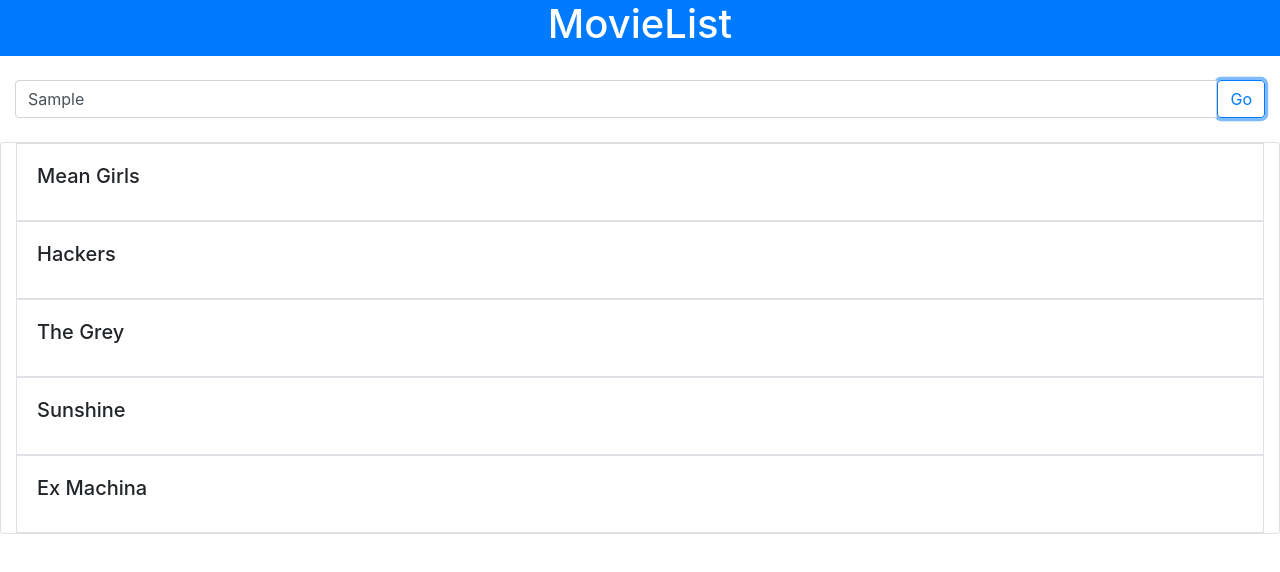
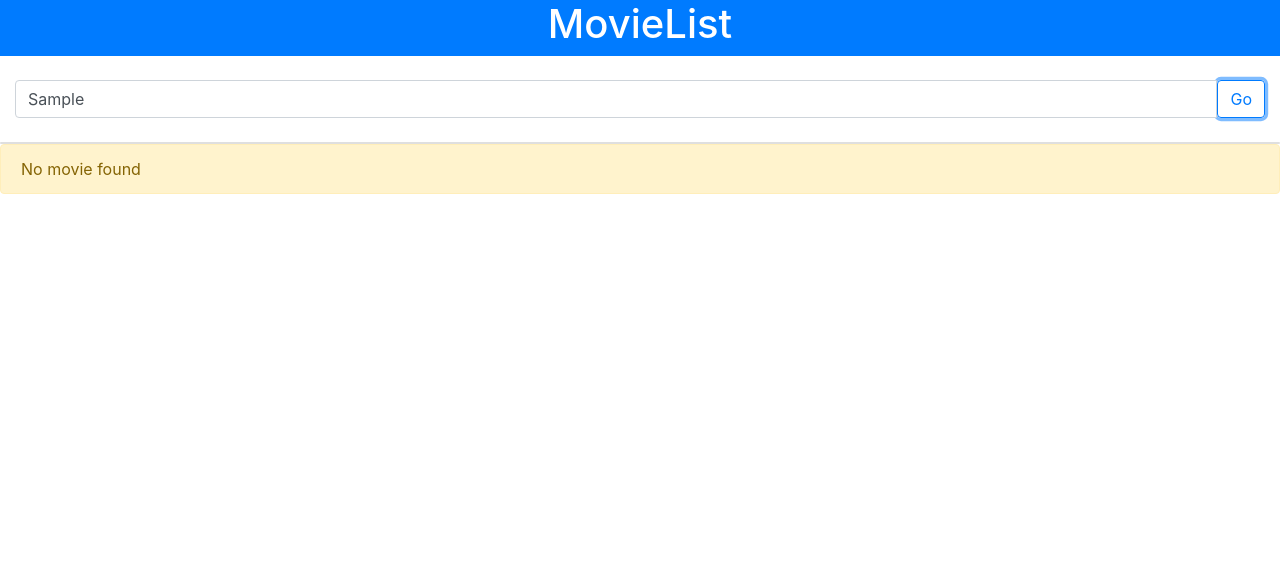
Before and after one commit to qtrangdo/movie_list, a React app: page / in a window 1280 px wide. Both pictures are taken after typing "Sample" into the empty fields and a click on the button "Go". Shown: the top 572 px of the page. Built offline with nearby package versions, Linux system fonts and the light colour scheme.

Commit message:
Handle onChange searchbar and case of no match search

```diff
--- a/src/components/App.js
+++ b/src/components/App.js
@@ -1,20 +1,58 @@
-import React from 'react';
+import React, { Component } from 'react';
 import MovieItem from './MovieItem';
 import Header from './Header';
 import Search from './Search';
 
+var movies = [
+    { title: 'Mean Girls' },
+    { title: 'Hackers' },
+    { title: 'The Grey' },
+    { title: 'Sunshine' },
+    { title: 'Ex Machina' },
+];
+
+class App extends Component {
+    constructor() {
+        super();
+        this.state = {
+            movies: null || movies,
+            existMovies: true
+        }
+    }
+
+    onChange(str) {
+        let moviesChange = [];
+        let existMovies;
+        movies.forEach(movie => {
+            if (movie.title.toLowerCase().includes(str.toLowerCase())) {
+                moviesChange.push(movie)
+            }
+        });
+        moviesChange.length > 0 ? existMovies = true : existMovies = false;
+        this.setState({ movies: moviesChange, existMovies })
+    }
 
 
-const App = (props) => {
+
+    render() {
         return (
             <div>
                 <Header />
-            <Search />
+                <Search onChange={this.onChange.bind(this)} />
+                {!!this.state.movies &&
                     <div className='container-fluid card'>
-                {props.movies.map(movie => <MovieItem key={movie.title} movie={movie} />)}
+                        {this.state.movies.map(movie => <MovieItem key={movie.title} movie={movie} />)}
                     </div>
+                }
+                {!this.state.existMovies &&
+                    <div className='alert alert-warning' role='alert'>
+                        {/* Add icon herelater */}
+                        No movie found
+                    </div>
+                }
             </div>
         )
     }
+}
 
 export default App;
--- a/src/components/Search.js
+++ b/src/components/Search.js
@@ -8,6 +8,13 @@ class Search extends Component {
         }
     }
 
+    onChange(event) {
+        this.props.onChange(event.target.value)
+        this.setState({
+            searchStr: event.target.value
+        })
+    }
+
     render() {
         return (
             <div className="container-fluid my-4">
@@ -16,6 +23,8 @@ class Search extends Component {
                         type='text'
                         className='form-control'
                         placeholder='Search for movie'
+                        value={this.state.searchStr}
+                        onChange={this.onChange.bind(this)}
                     />
                     <span className='input-group-btn'>
                         <button className='btn btn-outline-primary' type='button'>Go</button>
--- a/src/index.js
+++ b/src/index.js
@@ -3,15 +3,9 @@ import ReactDOM from 'react-dom';
 import App from './components/App';
 
 
-var movies = [
-    { title: 'Mean Girls' },
-    { title: 'Hackers' },
-    { title: 'The Grey' },
-    { title: 'Sunshine' },
-    { title: 'Ex Machina' },
-];
+
 
 ReactDOM.render(
-    <App movies={movies} />,
+    <App/>,
     document.getElementById('app')
 )
```
Lines whose indentation alone changed are shown as unchanged.
